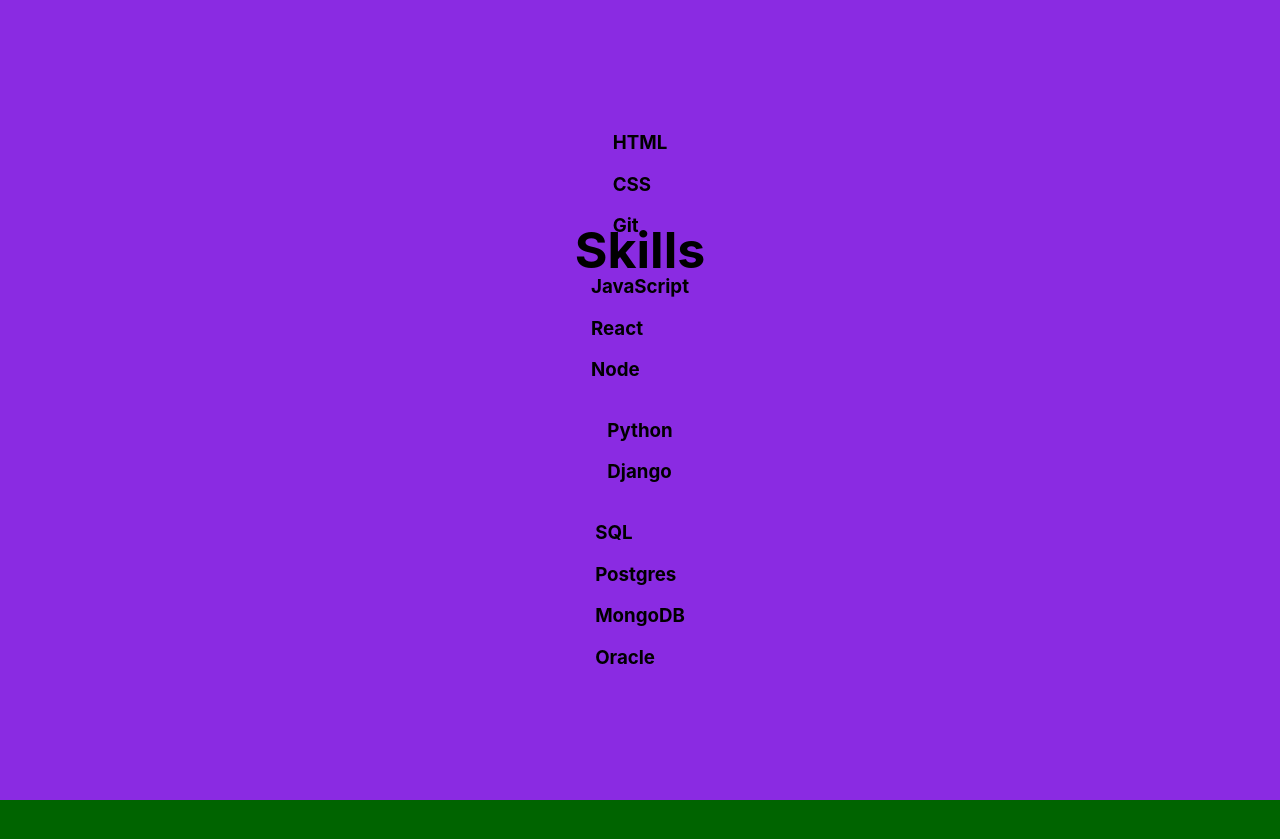
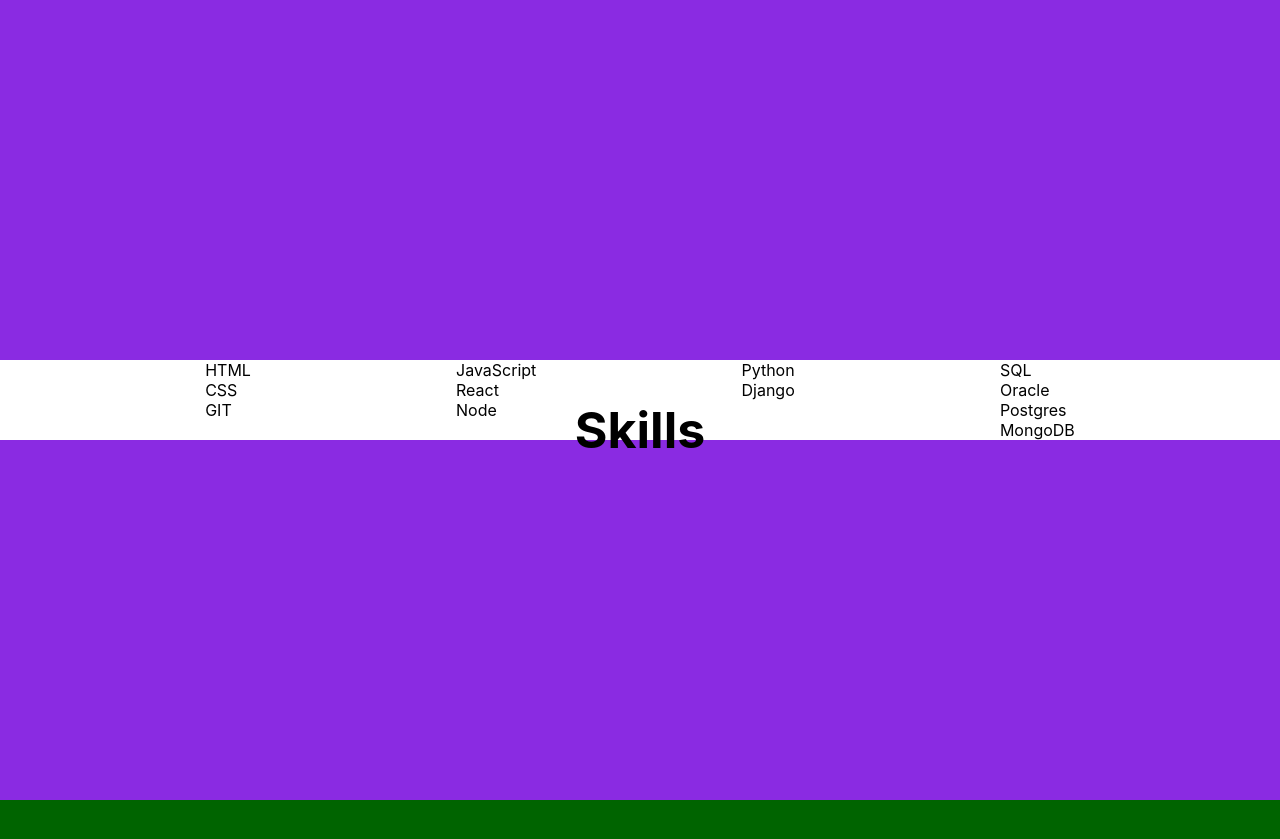
Before and after one commit to AaronBowles/Portfolio_Website, a React (Create React App) app in the folder portfolio-website/: page / in a window 1280 px wide. Shown: the part 1600-2439 px from the top of the page. Built offline with nearby package versions, Linux system fonts and the light colour scheme.

Commit message:
adjusted skills component structure

```diff
--- a/portfolio-website/src/components/skills/skills.css
+++ b/portfolio-website/src/components/skills/skills.css
@@ -10,11 +10,30 @@
 
 .skillsHeader {
     position: absolute;
-    top: 1820px;
+    top: 2000px;
     font-size: 50px;
 }
 
+.flexcontainer {
+    display: inline-flex;
+    background-color: white;
+    justify-content: space-evenly;
+    width: 100%;
+}
+
 .skills{
+
+}
+
+.html{
+
+}
+
+.css {
+
+}
+
+.git {
 
 }
 
@@ -22,7 +41,15 @@
 
 }
 
-.javaScriptHeader {
+.js {
+
+}
+
+.react {
+
+}
+
+.node {
 
 }
 
@@ -30,7 +57,11 @@
 
 }
 
-.pythonHeader {
+.python {
+
+}
+
+.django {
 
 }
 
@@ -38,6 +69,18 @@
 
 }
 
-.databaseHeader {
+.sql {
 
 }
+
+.oracle {
+
+}
+
+.postgres {
+
+}
+
+.mongodb {
+
+}
--- a/portfolio-website/src/components/skills/skills.js
+++ b/portfolio-website/src/components/skills/skills.js
@@ -8,26 +8,28 @@ class Skills extends Component {
           <div className="skillsContainer">
 
             <h1 className="skillsHeader"> Skills </h1>
+            <div className="flexcontainer">
 
             <div className="skills">
-                <h3>HTML</h3>
-                <h3>CSS</h3>
-                <h3>Git</h3>
+                <div className="html">HTML</div>
+                <div className="html">CSS</div>
+                <div className="html">GIT</div>
             </div>
             <div className="javaScriptSkills">
-              <h3>JavaScript</h3>
-              <h3>React</h3>
-              <h3>Node</h3>
+              <div className="js">JavaScript</div>
+              <div className="react">React</div>
+              <div className="node">Node</div>
             </div>
             <div className="pythonSkills">
-                <h3>Python</h3>
-                <h3>Django</h3>
+                <div className="python">Python</div>
+                <div className="django">Django</div>
             </div>
             <div className="databaseSkills">
-                <h3>SQL</h3>
-                <h3>Postgres</h3>
-                <h3>MongoDB</h3>
-                <h3>Oracle</h3>
+                <div className="sql">SQL</div>
+                <div className='oracle'>Oracle</div>
+                <div className="postgres">Postgres</div>
+                <div className='mongodb'>MongoDB</div>
+            </div>
             </div>
           </div>
         )
```
Also changed, not shown: portfolio-website/src/images/skills/HTML5_Logo_128.png (added).
